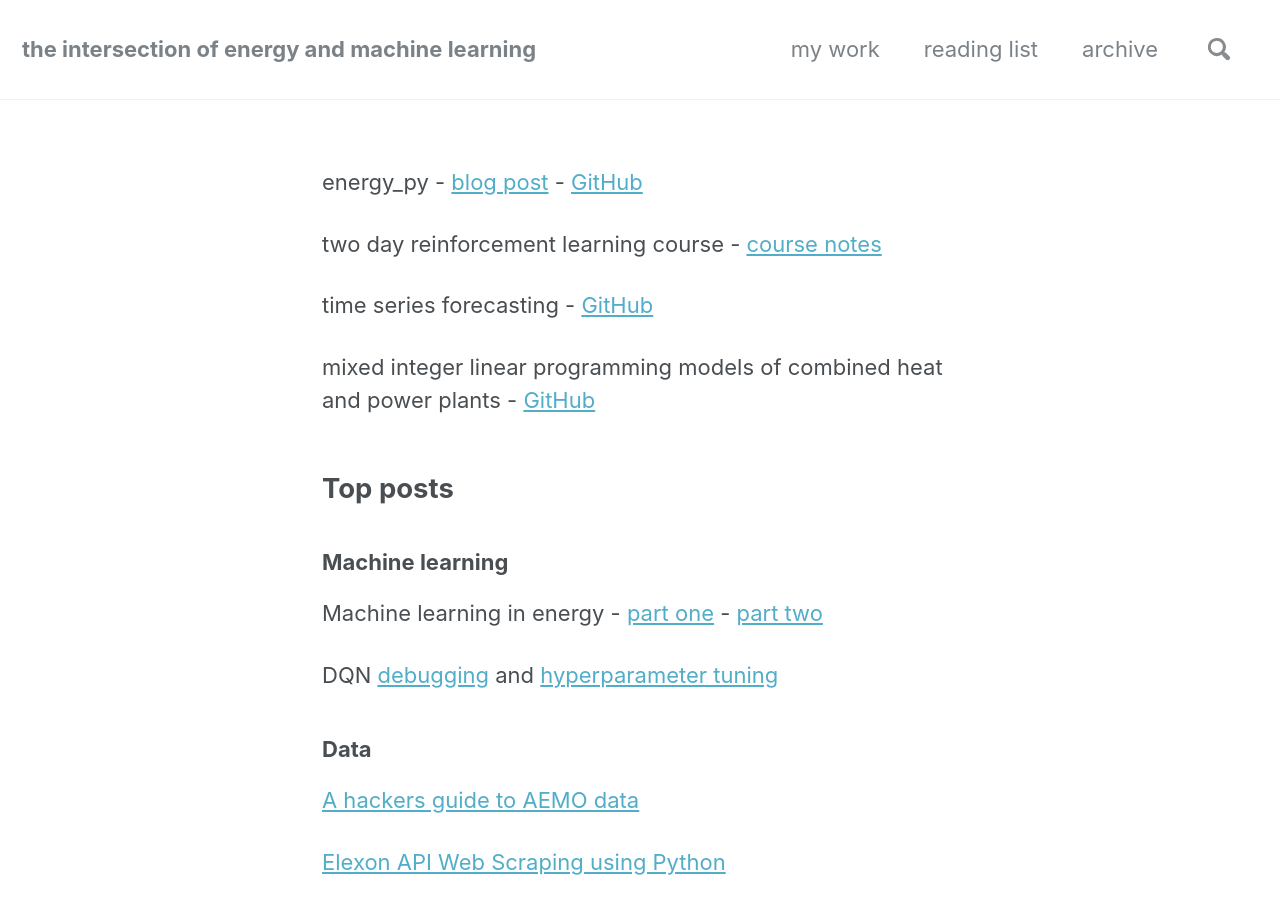
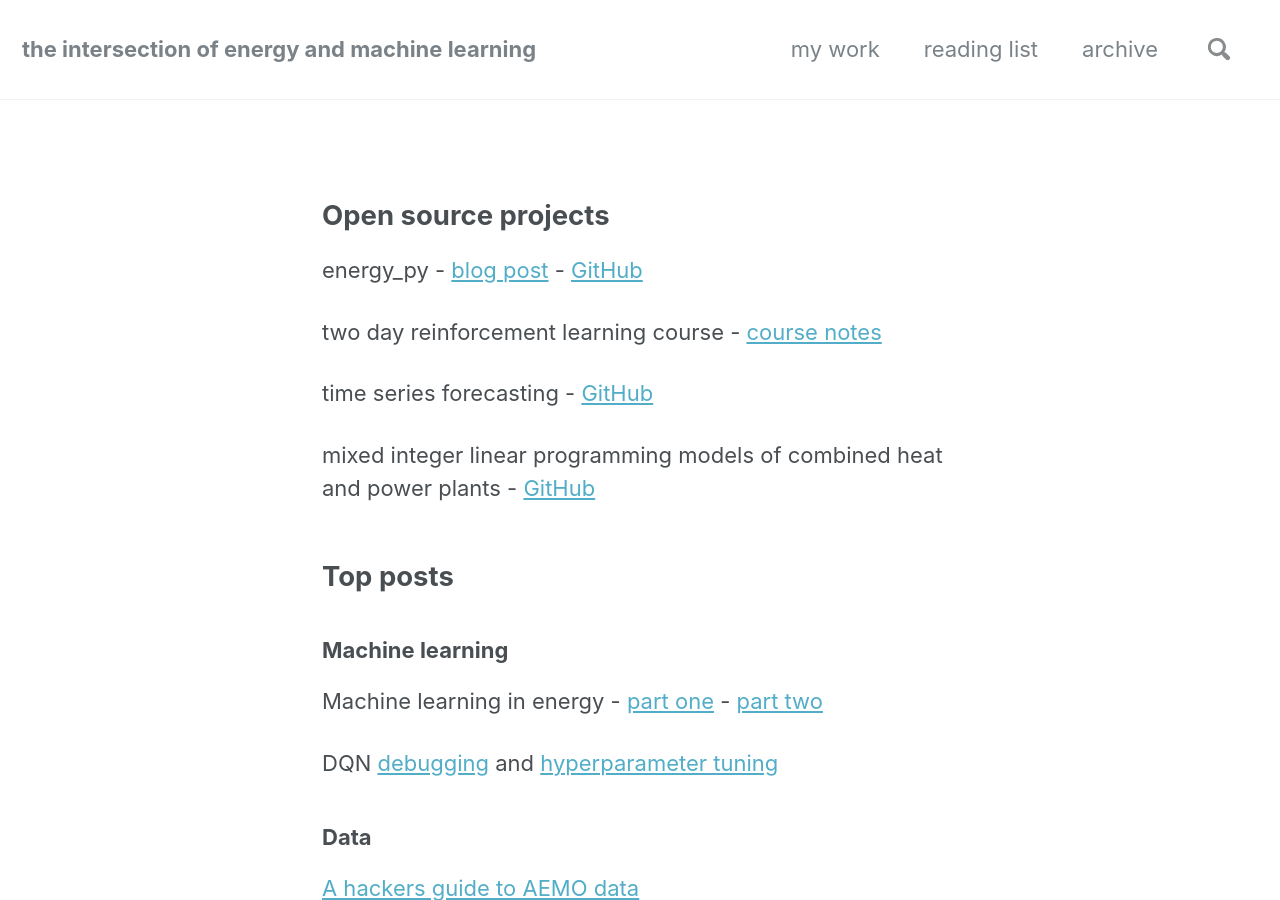
Before and after one commit to ADGEfficiency/adgefficiency.github.io, a Jekyll site: the page built from _pages/top_posts.md, in a window 1280 px wide and 900 px high. Built offline with Jekyll 4.4.1, drawn with Linux system fonts in a browser that asks for light colours; nearby versions of some CDN libraries.

Commit message:
drafting

```diff
--- a/_pages/top_posts.md
+++ b/_pages/top_posts.md
@@ -4,6 +4,8 @@ layout: archive
 permalink: /top_posts/
 
 ---
+
+## Open source projects
 
 energy_py - [blog post](https://www.adgefficiency.com/energy_py-reinforcement-learning-for-energy-systems/) - [GitHub](https://github.com/ADGEfficiency/energy_py)
 
```
